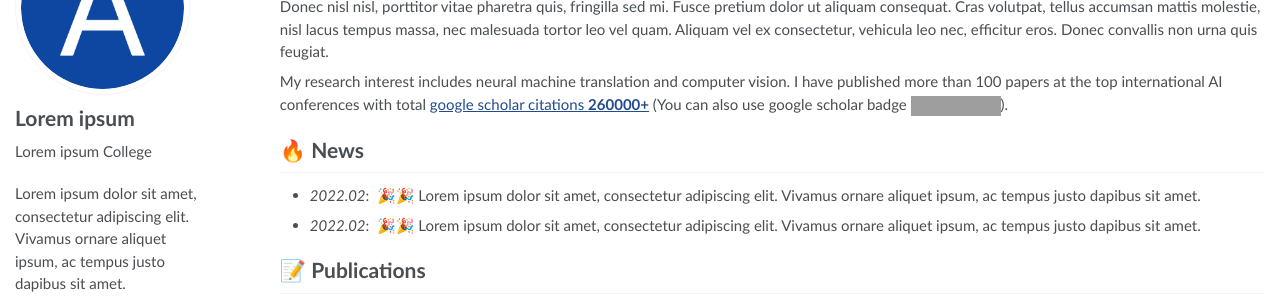
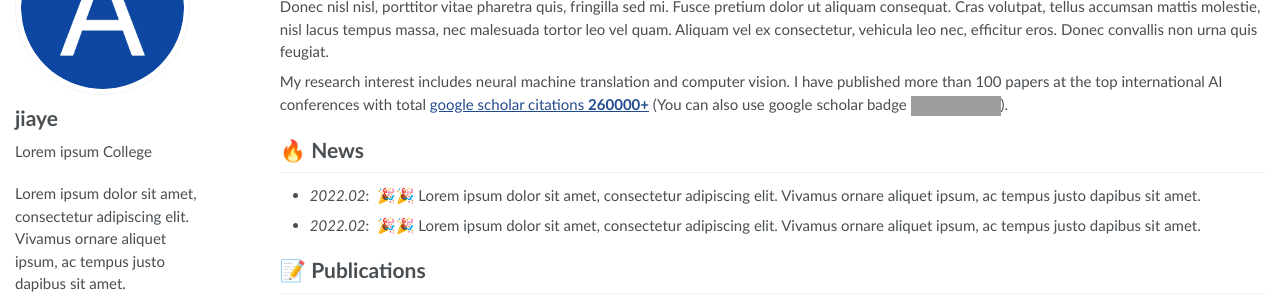
Before and after one commit to RayeRen/acad-homepage.github.io, a Jekyll site: the page built from _pages/about.md, in a window 1280 px wide. Shown: the part 171-471 px from the top of the page. Built offline with Jekyll 4.4.1, drawn with Linux system fonts in a browser that asks for light colours; grey boxes are pictures that could not be loaded.

Commit message:
Update _config.yml

```diff
--- a/_config.yml
+++ b/_config.yml
@@ -21,7 +21,7 @@ baidu_site_verification  :  # get baidu_site_verification from https://ziyuan.ba
 
 # Site Author
 author:
-  name             : "Lorem ipsum"
+  name             : "jiaye"
   avatar           : "images/android-chrome-512x512.png"
   bio              : "Lorem ipsum College"
   location         : "Beijing, China"
```
